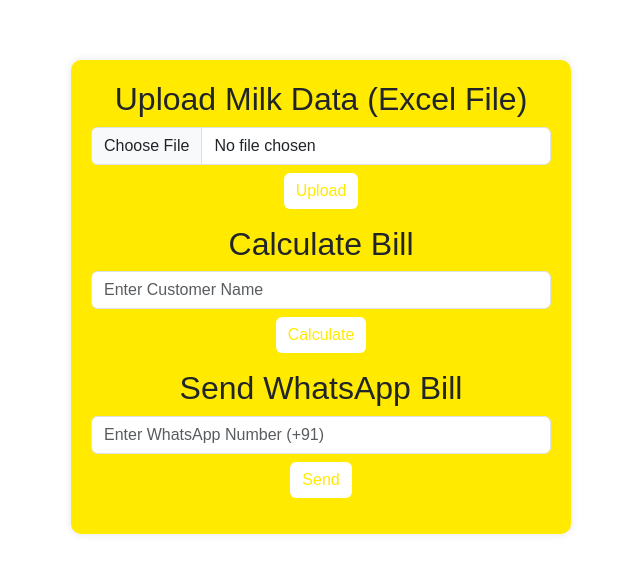
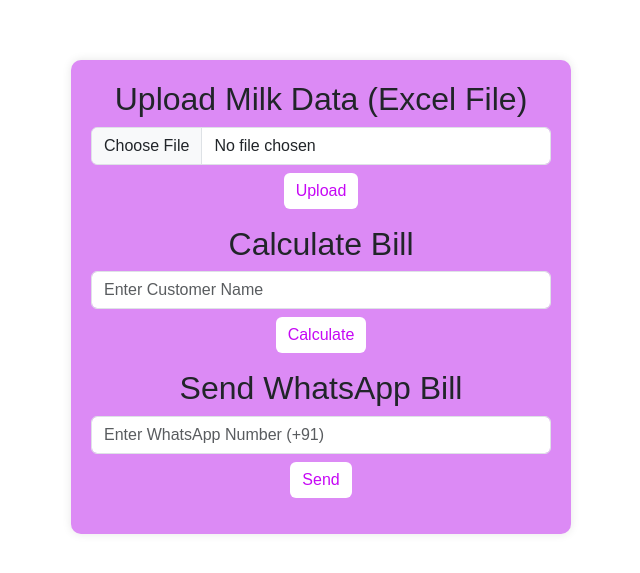
Before and after one commit to AR3136/Milk-bill-Maker-, a plain HTML site: page index.html in a window 1280 px wide. Shown: the part 103-676 px from the top of the page, without its empty margins (319-959 px from the left). Drawn offline with nearby package versions, Linux system fonts and the light colour scheme.

Commit message:
Update index.html

```diff
--- a/index.html
+++ b/index.html
@@ -12,14 +12,14 @@
         }
         .container {
             max-width: 500px;
-            background: rgb(255, 234, 0);
+            background: rgb(220, 138, 245);
             padding: 20px;
             border-radius: 10px;
             box-shadow: 0px 0px 10px rgba(0, 0, 0, 0.1);
         }
         .btn-custom {
             background-color: rgb(255, 255, 255);
-            color: rgb(255, 234, 0);
+            color: rgb(198, 8, 245);
             border: none;
         }
         .btn-custom:hover {
```
